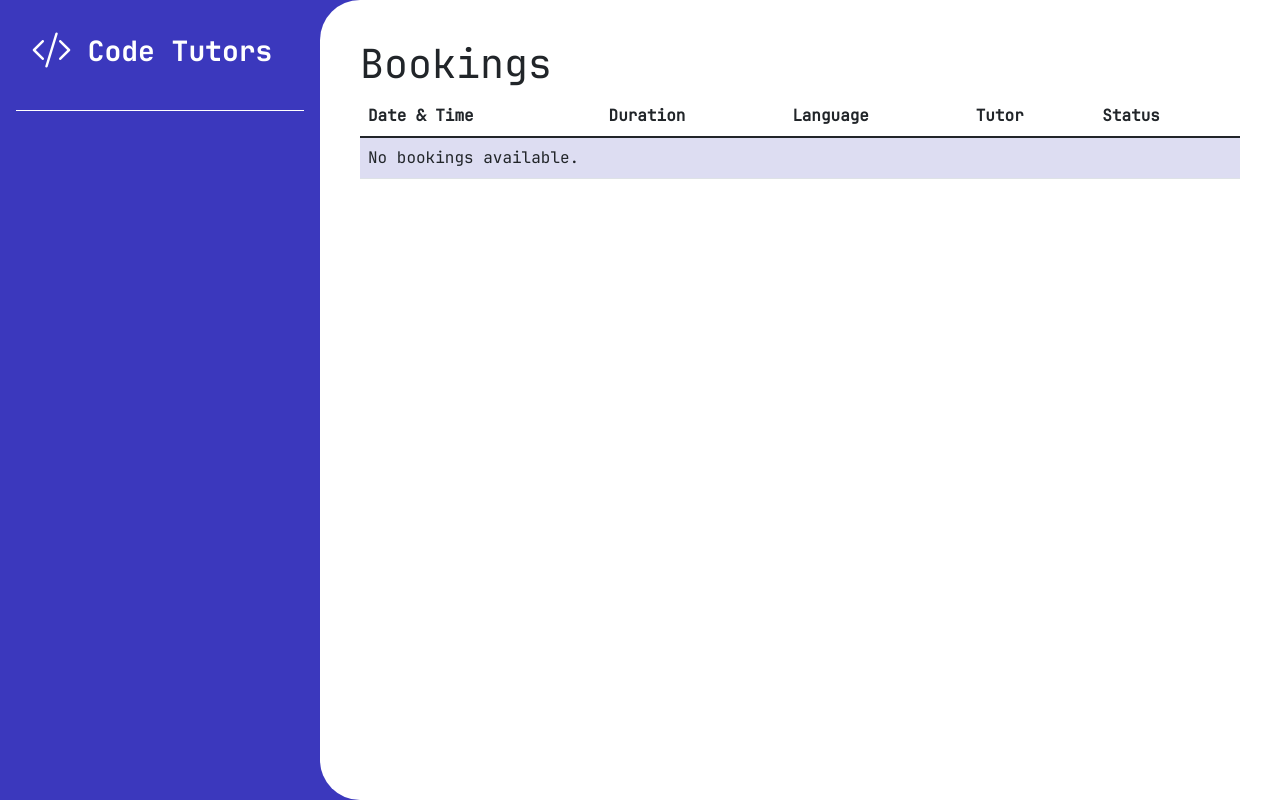
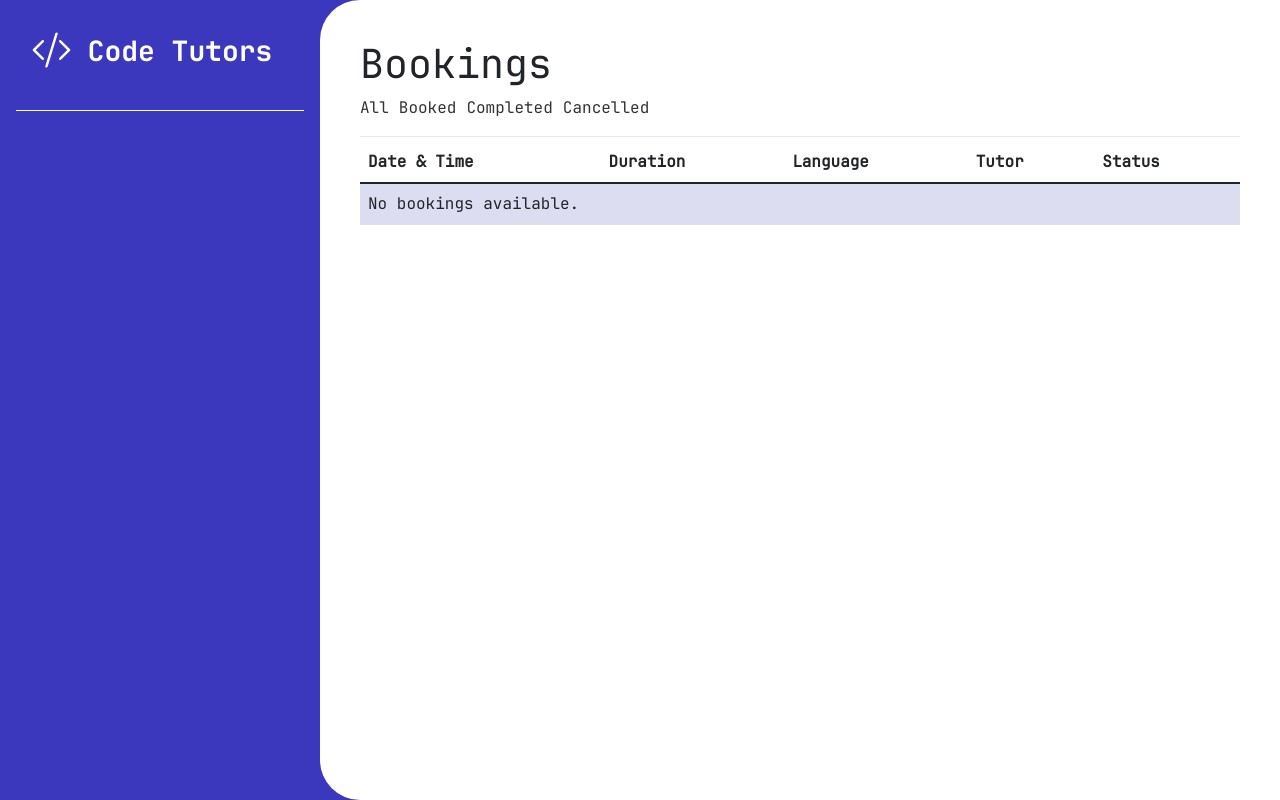
Before and after one commit to Lluc4s/SEG-SGP, a Django app: template tutorials/templates/dashboard.html in a window 1280 px wide. Run offline with Django 3.2, Linux system fonts and the light colour scheme; the template is opened without the code that fills it, so the values that code supplies are empty; some libraries are stand-ins or nearby versions.

Commit message:
Add filtering feature for booking table

```diff
--- a/static/custom.css
+++ b/static/custom.css
@@ -296,3 +296,36 @@ body {
 .table-striped tbody tr:hover {
   background-color: #e0e0f759; /* LightBlue */
 }
+
+/* Container for filter labels */
+.filter-labels {
+  display: flex;
+  gap: 10px;
+}
+
+/* Plain text styling for filter labels */
+.filter-label {
+  color: #333;
+  font-size: 16px;
+  text-decoration: none;
+  cursor: pointer;
+  transition: color 0.3s;
+}
+
+/* Hover state for labels */
+.filter-label:hover {
+  color: black;
+}
+
+/* Active label styling */
+.filter-label.active {
+  color: var(--dark-purple);
+  font-weight: bold;
+}
+
+/* Styling the filter separator */
+.filter-separator {
+  border: none; /* Remove default border */
+  border-top: 1px solid #aaaaaa; /* Add a light gray horizontal line */
+  margin: 5px 0; /* Add spacing around the line */
+}
--- a/tutorials/models.py
+++ b/tutorials/models.py
@@ -82,7 +82,7 @@ class Booking(models.Model):
     ]
 
     date_time = models.DateTimeField()
-    duration = models.DurationField()
+    duration = models.CharField(max_length=20, choices=settings.DURATION_CHOICES)
     language = models.CharField(max_length=20, choices=settings.LANGUAGE_CHOICES)
     tutor = models.ForeignKey(
         Tutor,
--- a/tutorials/templates/dashboard.html
+++ b/tutorials/templates/dashboard.html
@@ -4,6 +4,23 @@
   <div class="row">
     <div class="col-12">
       <h1>Bookings</h1>
+      <div class="filter-labels mb-3">
+        <a href="?filter=All" class="filter-label {% if filter_status == 'All' %}active{% endif %}">
+            All
+        </a>
+        <a href="?filter=Booked" class="filter-label {% if filter_status == 'Booked' %}active{% endif %}">
+            Booked
+        </a>
+        <a href="?filter=Completed" class="filter-label {% if filter_status == 'Completed' %}active{% endif %}">
+            Completed
+        </a>
+        <a href="?filter=Cancelled" class="filter-label {% if filter_status == 'Cancelled' %}active{% endif %}">
+            Cancelled
+        </a>
+    </div>
+
+    <hr class="filter-separator">
+
 
       <table class="table table-striped">
         <thead>
@@ -29,12 +46,12 @@
             <td>{{ booking.duration }}</td>
             <td>{{ booking.language }}</td>
             {% if user.is_staff %}
-              <td>{{ booking.tutor.user.username }}</td>
-              <td>{{ booking.tutee.user.username }}</td>
+              <td>{{ booking.tutor.user.first_name }}</td>
+              <td>{{ booking.tutee.user.first_name }}</td>
             {% elif user.is_tutor%}
-              <td>{{ booking.tutee.user.username }}</td>
+              <td>{{ booking.tutee.user.first_name }}</td>
             {% else %}
-              <td>{{ booking.tutor.user.username }}</td>
+              <td>{{ booking.tutor.user.first_name }}</td>
             {% endif %}
             <td> {{ booking.status }} </td>
           </tr>
```
Also changed, not shown: code_tutors/settings.py (+8 -0 lines), tutorials/views.py (+23 -0 lines).
